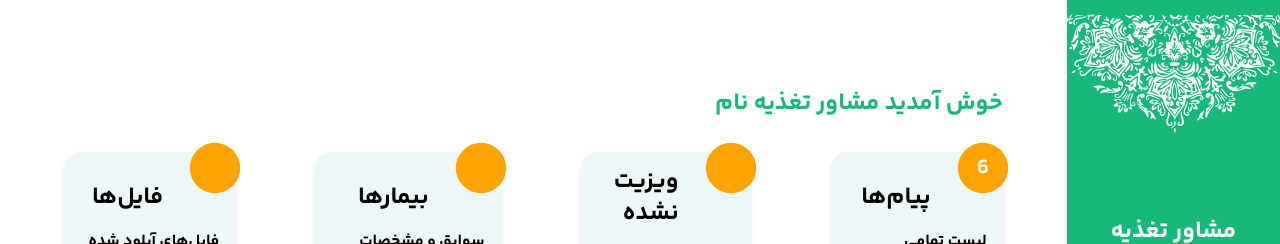
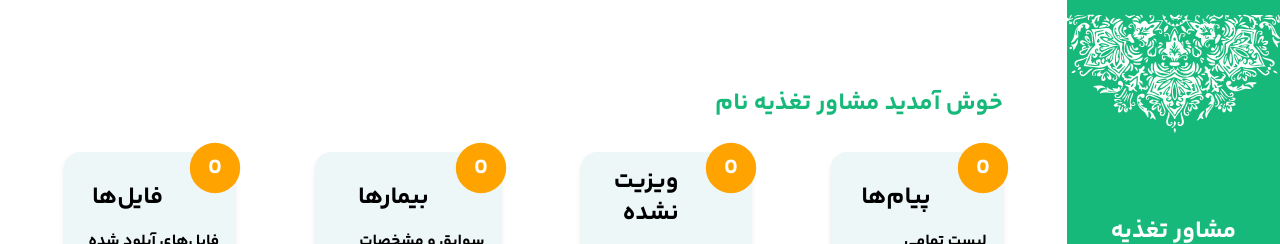
Before and after one commit to ParsaBordbar/Healthcare_Diet, a Next.js app in the folder client/: page /admin/panel in a window 1280 px wide. Shown: the top 244 px of the page. Built offline with nearby package versions, Linux system fonts and the light colour scheme; no server answers.

Commit message:
Fetch counts for Admin pabel QuickLinkBox in QuickLinkSection.

```diff
--- a/client/src/components/AdminComponents/QuickLinkSection/index.tsx
+++ b/client/src/components/AdminComponents/QuickLinkSection/index.tsx
@@ -1,20 +1,32 @@
+'use client'
 import React from 'react'
 import QuickLinkBox from '../QuickLinkBox'
+import useFetchComments from '@/hooks/useFetchComments/useFetchComments'
+import useFetchMediterranean from '@/hooks/useFetchMediterranean'
+import useFetchBmi from '@/hooks/useFetchBmi'
 
 function QuickLinSection() {
+   const allComments = useFetchComments()
+   const commentCount = allComments.length
+
+   const mediterraneanForms = useFetchMediterranean('/checking/isChecked');
+   const unvisitedMediterraneanFormsCount = mediterraneanForms.length
+   const bmiForms = useFetchBmi();
+   const bmiCount = bmiForms.length
+
   return (
     <ul className='flex justify-center items-center gap-20'>
         <li>
-            <QuickLinkBox tittle={'پیام‌ها'} desc={'لیست تمامی پیام‌های ارسالی'} url={"/admin/panel/comments"} counter={'6'} />
+            <QuickLinkBox tittle={'پیام‌ها'} desc={'لیست تمامی پیام‌های ارسالی'} url={"/admin/panel/comments"} counter={commentCount} />
         </li>
         <li>
-            <QuickLinkBox tittle={' ویزیت نشده'} desc={'لیست رژیم‌های ویزیت نشده '} url={"/admin/panel/comments"} counter={''} />
+            <QuickLinkBox tittle={' ویزیت نشده'} desc={'لیست رژیم‌های ویزیت نشده '} url={"/admin/panel/comments"} counter={unvisitedMediterraneanFormsCount} />
         </li>
         <li>
-            <QuickLinkBox tittle={'بیمارها'} desc={'سوابق و مشخصات تمام بیمارها'} url={"/admin/panel/comments"} counter={''} />
+            <QuickLinkBox tittle={'بیمارها'} desc={'سوابق و مشخصات تمام بیمارها'} url={"/admin/panel/comments"} counter={bmiCount} />
         </li>
         <li>
-            <QuickLinkBox tittle={'فایل‌ها'} desc={'فایل‌های آپلود شده شما'} url={"/admin/panel/comments"} counter={''} />
+            <QuickLinkBox tittle={'فایل‌ها'} desc={'فایل‌های آپلود شده شما'} url={"/admin/panel/comments"} counter={0} />
         </li>
     </ul>
   )
```
